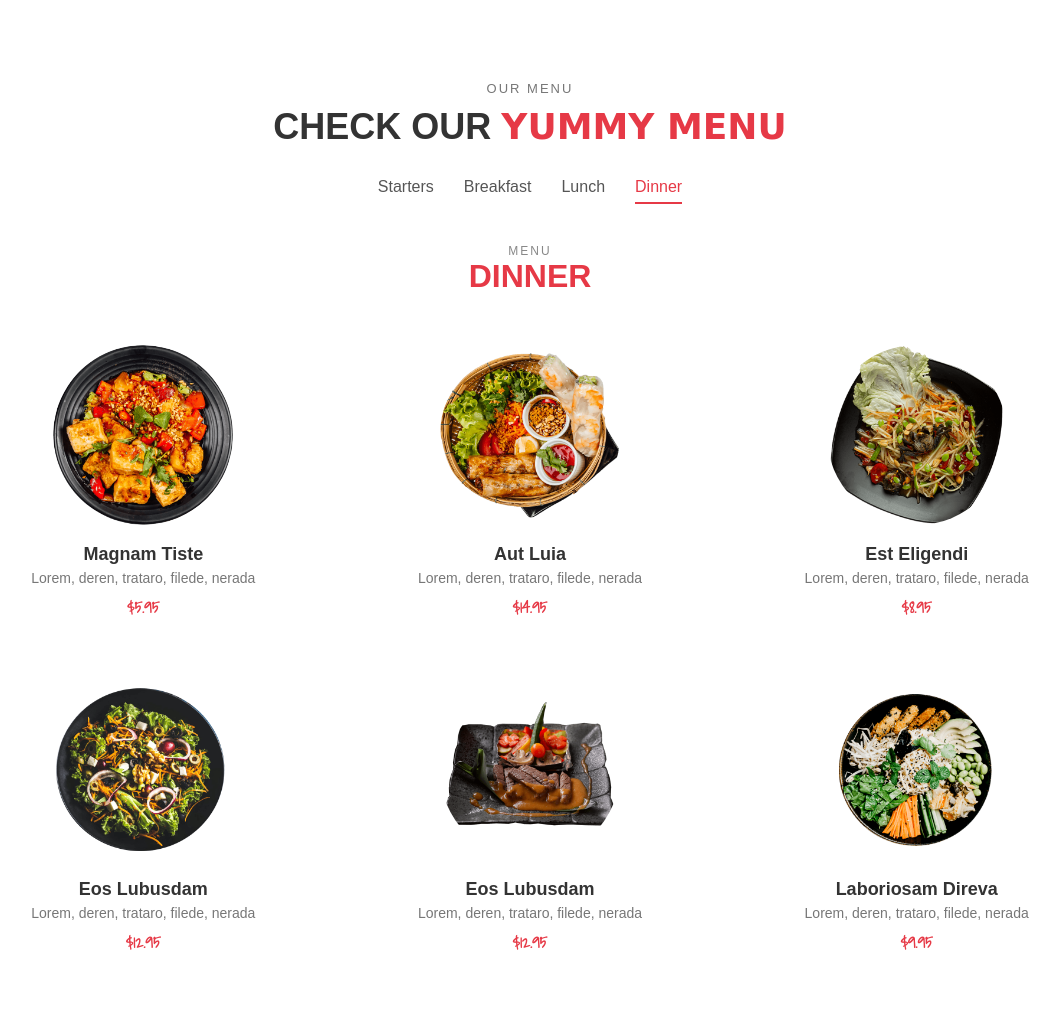
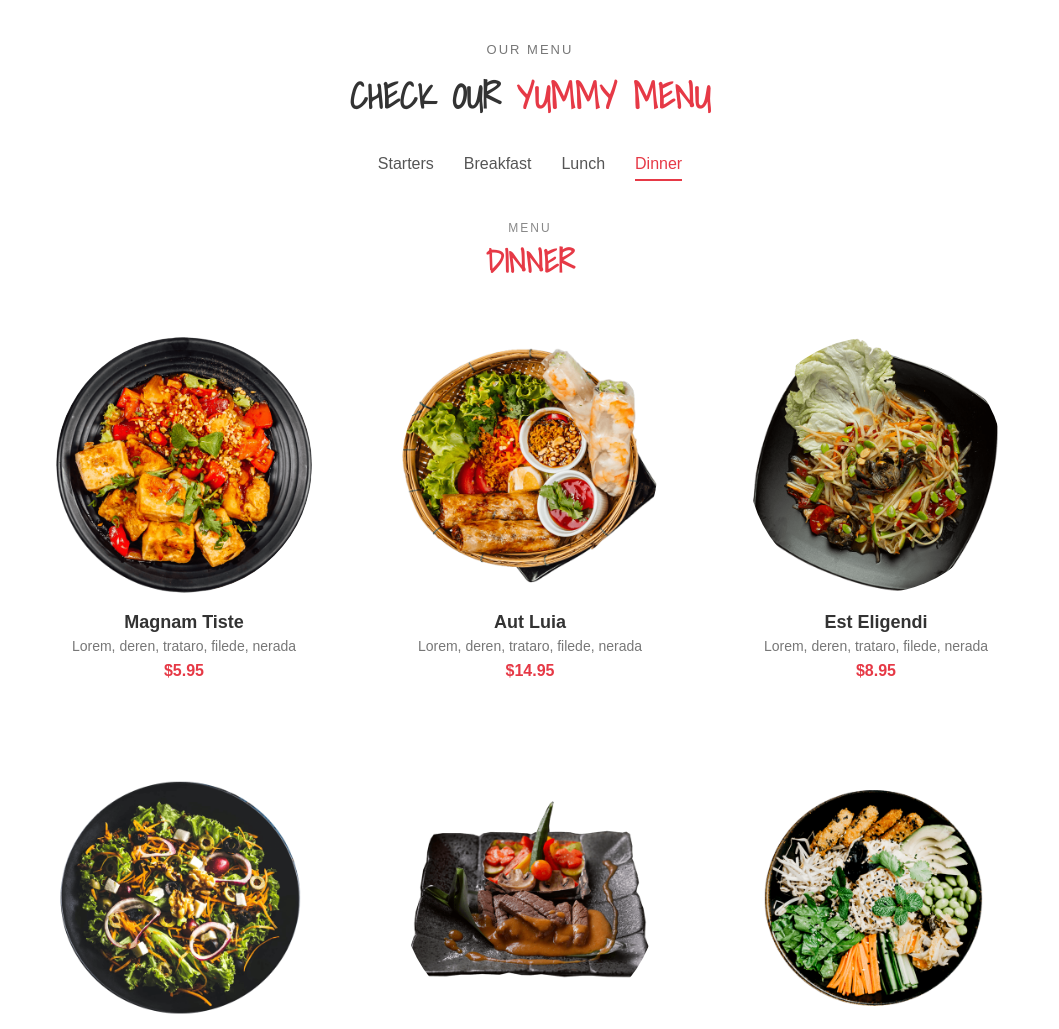
Before and after one commit to AmineElwafi/Amine_ELWAFI_finalproject_dom, a website: page index.html in a window 1280 px wide. Shown: the part 1417-2446 px from the top of the page, without its empty margins (110-1169 px from the left). Drawn offline with nearby package versions, Linux system fonts and the light colour scheme.

Commit message:
menu section modifs

```diff
--- a/index.html
+++ b/index.html
@@ -91,20 +91,17 @@
     </div>
     <section class="menu-section">
         <p class="small-title">OUR MENU</p>
-        <h2>CHECK OUR <span>YUMMY MENU</span></h2>
-
+        <h2 class="handwrittenText">CHECK OUR <span>YUMMY MENU</span></h2>
         <div class="tabs">
             <a>Starters</a>
             <a>Breakfast</a>
             <a>Lunch</a>
             <a class="active">Dinner</a>
         </div>
+        <p class="menu-label">MENU</p>
+        <h3 class="handwrittenText">DINNER</h3>
 
-        <p class="menu-label">MENU</p>
-        <h3>DINNER</h3>
-
-        <div class="menu-grid">
-            <!-- Item -->
+        <div class="menu-flex">
             <div class="menu-item">
                 <img src="./public/images/menu/menu-item-1.png" alt="">
                 <h4>Magnam Tiste</h4>
@@ -153,7 +150,6 @@
             <h5>BOOK A TABLE</h5>
             <h1>BOOK YOUR <span>STAY WITH US</span></h1>
         </div>
-
         <div class="Booking-Form">
             <img src="./public/images/reservation.jpg" alt="">
             <form action="">
--- a/public/css/app.css
+++ b/public/css/app.css
@@ -420,8 +420,11 @@ footer {
     align-items: center;
 }
 
-.bookingTitle h1,
-span {
+.bookingTitle > h1 {
+    font-family: 'Shadows Into Light', cursive;
+}
+
+.bookingTitle > span {
     font-family: 'Shadows Into Light', cursive;
 }
 
@@ -515,7 +518,7 @@ body {
 
 .menu-section h2 span {
     color: #e63946;
-    font-family: "Pacifico", cursive;
+    font-family: 'Shadows Into Light', cursive;
 }
 
 .tabs {
@@ -549,15 +552,15 @@ body {
     margin-bottom: 50px;
 }
 
-.menu-grid {
-    display: grid;
-    grid-template-columns: repeat(3, 1fr);
-    gap: 60px 40px;
+.menu-flex {
+    display: flex;
+    flex-wrap: wrap;
+    justify-content: center;
+    gap: 90px;
 }
 
 .menu-item img {
-    width: 180px;
-    height: 180px;
+    width: 20vw;
     object-fit: cover;
     border-radius: 50%;
     margin-bottom: 15px;
@@ -578,3 +581,7 @@ body {
     color: #e63946;
     font-weight: 600;
 }
+
+.handwrittenText{
+    font-family: 'Shadows Into Light', cursive;
+}
```
